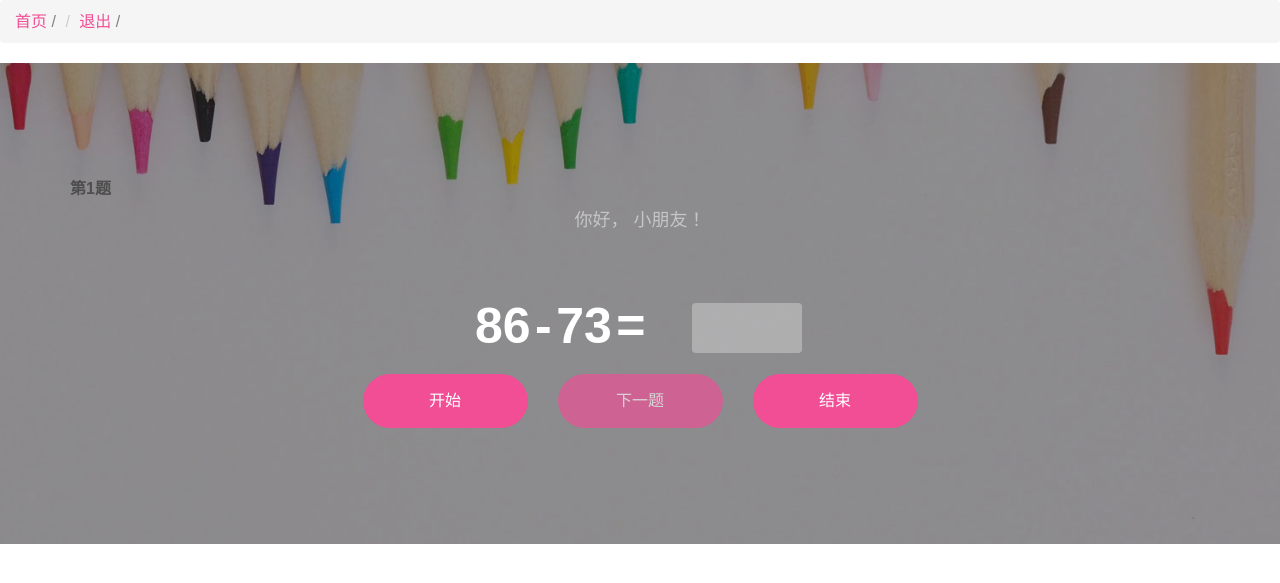
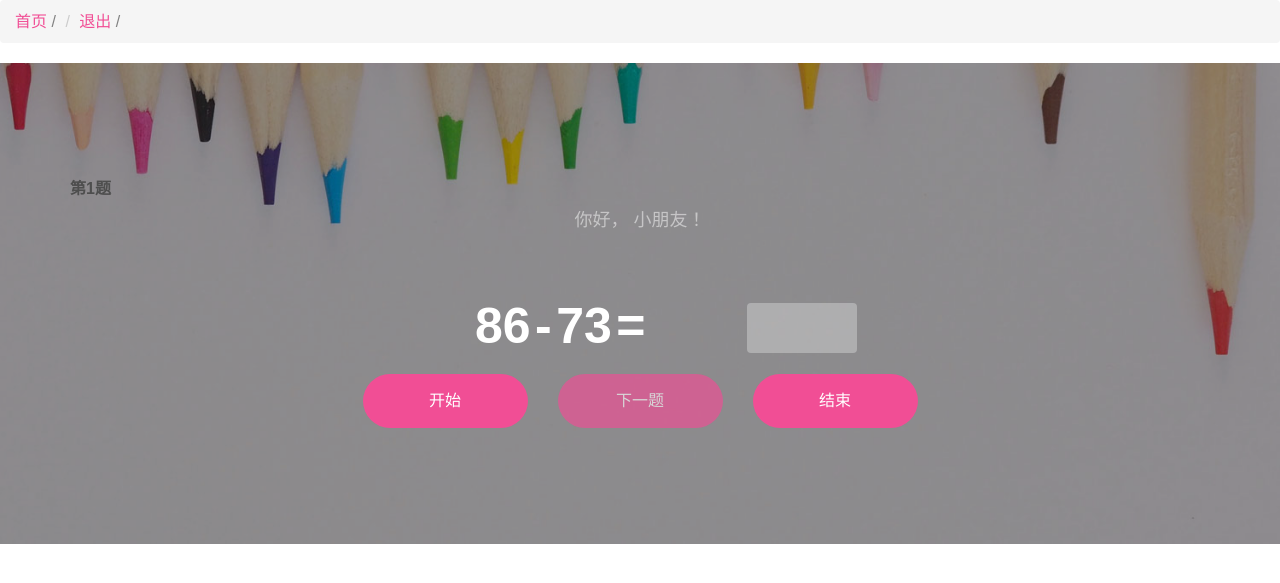
Before and after one commit to Yukiyukiyeah/AngelNotes, a Django app: template templates/testMath.html in a window 1280 px wide. Shown: the top 583 px of the page. Run offline with Django 3.2, Linux system fonts and the light colour scheme; the template is opened without the code that fills it, so the values that code supplies are empty; some libraries are stand-ins or nearby versions.

Commit message:
修改页面布局

```diff
--- a/templates/testMath.html
+++ b/templates/testMath.html
@@ -51,15 +51,14 @@
                 </div>
             </div>
             <div class="row animate-box">
-                <div class="col-md-7 col-md-offset-4">
-                    <div class="col-md-4  col-sm-1 ">
+                <div class="col-md-7 col-md-offset-4 col-sm-6 col-sm-offset-3 col-xs-7 col-xs-offset-1">
+                    <div class="col-md-5  col-sm-8 col-xs-12">
                         <label class="equation" id="num1"></label>
                         <label class="equation" id="operation"></label>
                         <label class="equation" id="num2"></label>
                         <label class="equation">=</label>
-
                     </div>
-                    <div class="col-md-3 col-sm-1">
+                    <div class="col-md-2 col-sm-1 col-xs-1">
                         <input class="form-control"
                                style="width: 110px; display:block; font-size:50px; margin-top:19px; height: 50px;"
                                type="text" id="result">
```
Also changed, not shown: db.sqlite3.
